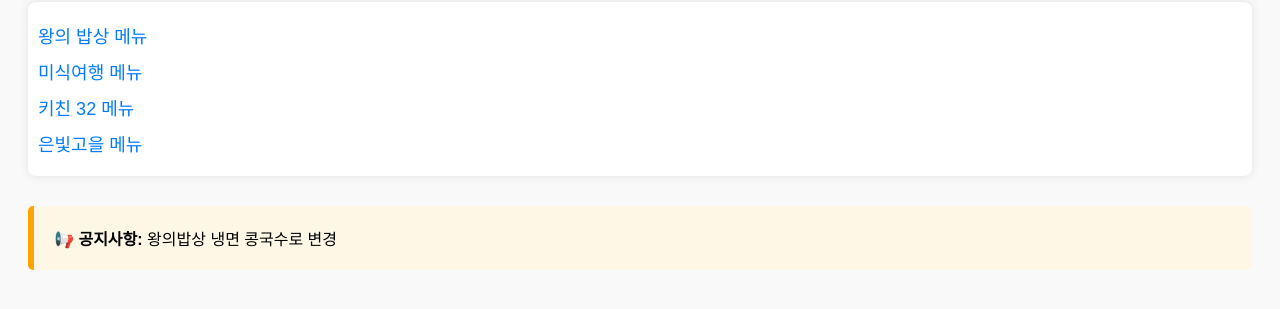
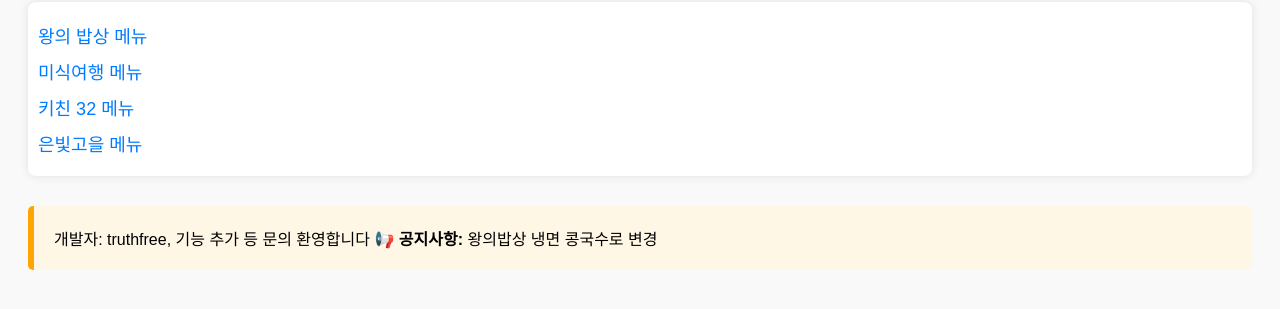
Before and after one commit to truthfree/buffet_project, a plain HTML site: page buffetindex.html in a window 1280 px wide. Shown: the part 115-424 px from the top of the page. Drawn offline with Linux system fonts and the light colour scheme.

Commit message:
Update buffetindex.html

```diff
--- a/buffetindex.html
+++ b/buffetindex.html
@@ -52,6 +52,7 @@
   </div>
 
   <div class="notice-board">
+    개발자: truthfree, 기능 추가 등 문의 환영합니다
     📢 <strong>공지사항:</strong> 왕의밥상 냉면 콩국수로 변경
   </div>
 
```
